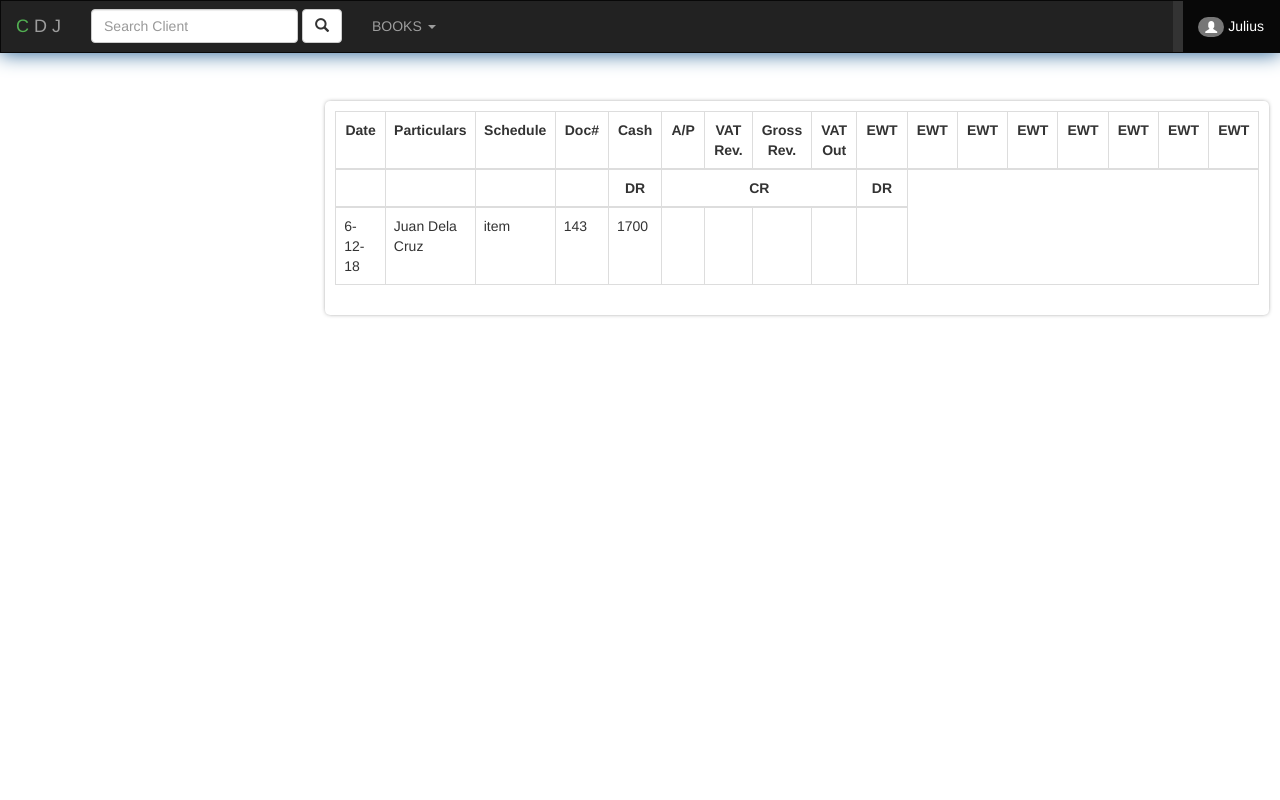
After one commit to agent909/cdj_acc, a Flask app: page /cash.receipt.book in a window 1280 px wide. The commit adds this page. Run offline with Flask 2, Linux system fonts and the light colour scheme; some libraries are stand-ins or nearby versions.

Commit message:
created CRB layout

```diff
--- a/web/app.py
+++ b/web/app.py
@@ -12,15 +12,14 @@ def home():
     return render_template('index.html')
 
 
-@app.route('/registration')
+@app.route('/create.account')
 def add_user():
     return render_template('register.html')
 
 
-@app.route('/test')
-def test():
-    return render_template('test.html')
-
+@app.route('/cash.receipt.book')
+def cash_receipt_b():
+    return render_template('cash_receipt_b.html')
 
 
 if __name__ == '__main__':
--- /dev/null
+++ b/web/templates/cash_receipt_b.html
@@ -0,0 +1,83 @@
+{% extends "index.html" %}
+
+{% block title %} Cash Receipt Book {% endblock %}
+
+{% block head %}
+
+    #entry_table{
+        margin-top: 8%;
+        padding: 10px;
+        box-shadow: 0px 0px 5px -2px;
+        border-radius: 5px;
+    }
+
+    td {
+        width:100px;
+    }
+
+{% endblock %}
+
+{% block body %}
+
+<div id="main" style="padding: 0% 2%;" >
+    <div class="row">
+        <div class="col-lg-3">
+
+        </div>
+
+        <div class="col-lg-9" id="entry_table" style="overflow:scroll;">
+            <table class="table table-bordered table-hover">
+
+                <thead style="text-align:center;font-weight:bold;">
+                    <tr>
+                        <td>Date</td>
+                        <td>Particulars</td>
+                        <td>Schedule</td>
+                        <td>Doc#</td>
+                        <td>Cash</td>
+                        <td>A/P</td>
+                        <td>VAT Rev.</td>
+                        <td>Gross Rev.</td>
+                        <td>VAT Out</td>
+                        <td>EWT</td>
+                        <td>EWT</td>
+                        <td>EWT</td>
+                        <td>EWT</td>
+                        <td>EWT</td>
+                        <td>EWT</td>
+                        <td>EWT</td>
+                        <td>EWT</td>
+
+                    </tr>
+                    <tr>
+                        <td></td>
+                        <td></td>
+                        <td></td>
+                        <td></td>
+                        <td>DR</td>
+                        <td colspan="4">CR</td>
+                        <td>DR</td>
+                    </tr>
+                </thead>
+                <tbody>
+                    <tr>
+                        <td>6-12-18</td>
+                        <td>Juan Dela Cruz</td>
+                        <td>item</td>
+                        <td>143</td>
+                        <td>1700</td>
+                        <td></td>
+                        <td></td>
+                        <td></td>
+                        <td></td>
+                        <td></td>
+                    </tr>
+                </tbody>
+
+            </table>
+        </div>
+
+    </div>
+</div>
+
+{% endblock %}
--- a/web/templates/index.html
+++ b/web/templates/index.html
@@ -14,8 +14,9 @@
   <script src="https://ajax.googleapis.com/ajax/libs/jquery/3.3.1/jquery.min.js"></script>
   <script src="https://maxcdn.bootstrapcdn.com/bootstrap/3.3.7/js/bootstrap.min.js"></script>
 
+    <style>
     {% block head %}
-  <style>
+
 
       #sidebar {
           width:16%;
@@ -35,6 +36,9 @@
 
       }
 
+
+    {% endblock %}
+
     #main {
         position:absolute;
         width:100%;
@@ -43,7 +47,6 @@
     }
 
     </style>
-    {% endblock %}
 </head>
 
 
```
Lines whose indentation alone changed are shown as unchanged.
